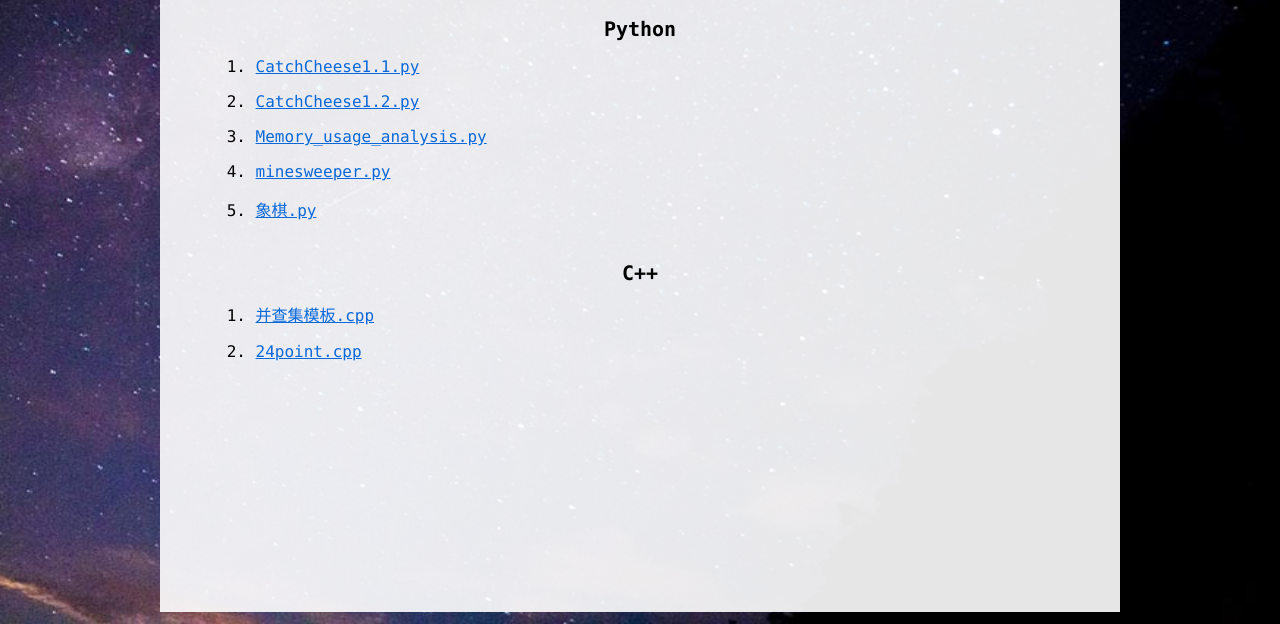
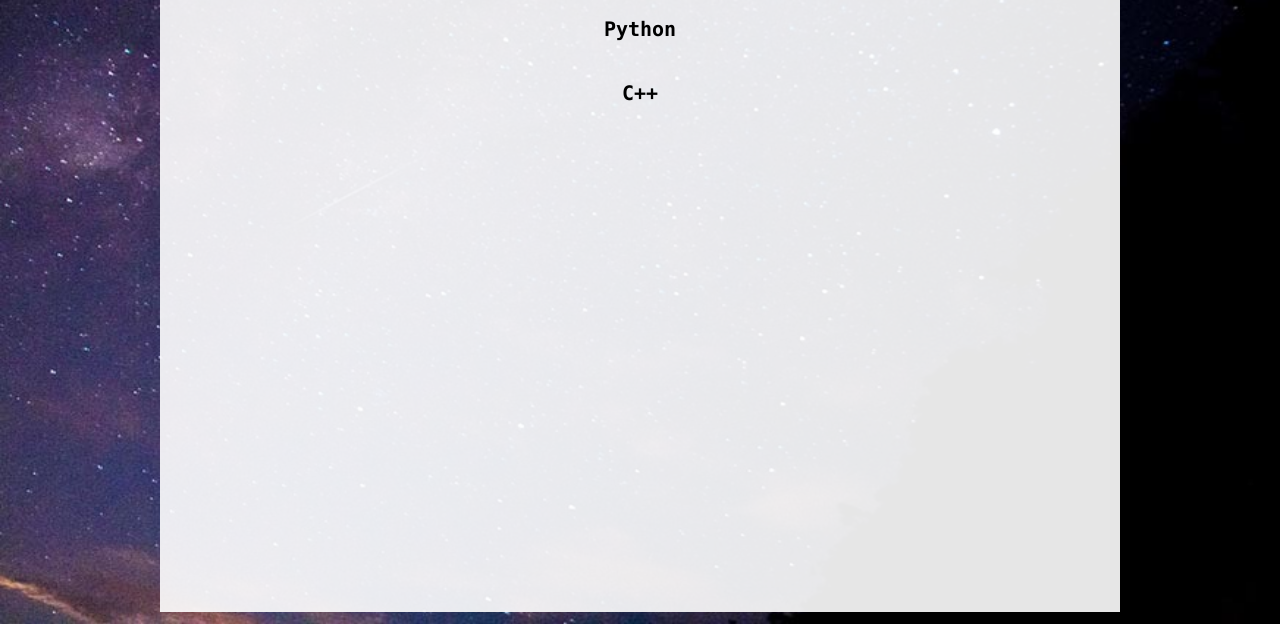
Before and after one commit to zeekliu/zeekliu1.github.io, a plain HTML site: page source_code/index.html in a window 1280 px wide. Shown: the part 176-800 px from the top of the page. Drawn offline with Linux system fonts and the light colour scheme.

Commit message:
Update index.html

```diff
--- a/source_code/index.html
+++ b/source_code/index.html
@@ -39,19 +39,14 @@
 </body>
 <script>
 var python_files=[
-    "CatchCheese1.1.py",
-    "CatchCheese1.2.py",
-    "Memory_usage_analysis.py",
-    "minesweeper.py",
-    "象棋.py"
+
     ];
 var python_downloads_list=document.getElementById("div_python");
 for(var i=0;i<python_files.length;++i){
     python_downloads_list.innerHTML += "<p>"+(i+1)+". <a href=\"python/"+python_files[i]+"\">"+python_files[i]+"</a></p>";
 }
 var cpp_files=[
-    "并查集模板.cpp",
-    "24point.cpp"
+
     ];
 var cpp_downloads_list=document.getElementById("div_c++");
 for(var i=0;i<cpp_files.length;++i){
```
